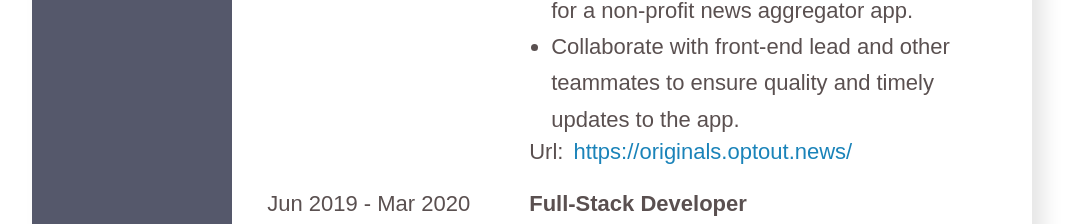
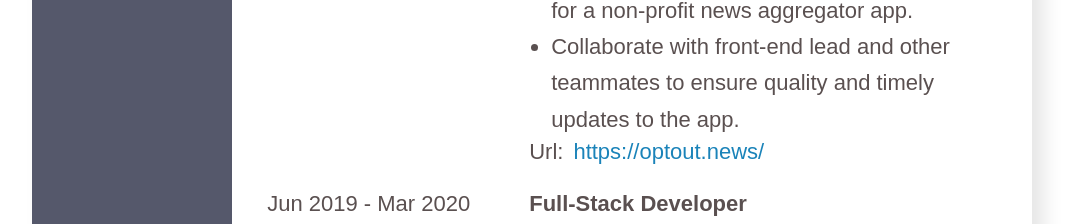
Before and after one commit to devrmateo/personal-website-react, a React (Create React App) app: page /resume in a window 1280 px wide. Shown: the part 2096-2320 px from the top of the page, without its empty margins (108-1183 px from the left). Built offline with nearby package versions, Linux system fonts and the light colour scheme.

Commit message:
Update OptOut url

```diff
--- a/src/screens/Resume.js
+++ b/src/screens/Resume.js
@@ -180,11 +180,11 @@ export const Resume = () => (
             <li className="link">
               <a
                 className="url"
-                href="https://originals.optout.news/"
+                href="https://optout.news/"
                 target="_blank"
                 rel="noreferrer"
               >
-                https://originals.optout.news/
+                https://optout.news/
               </a>
             </li>
           </ul>
```
